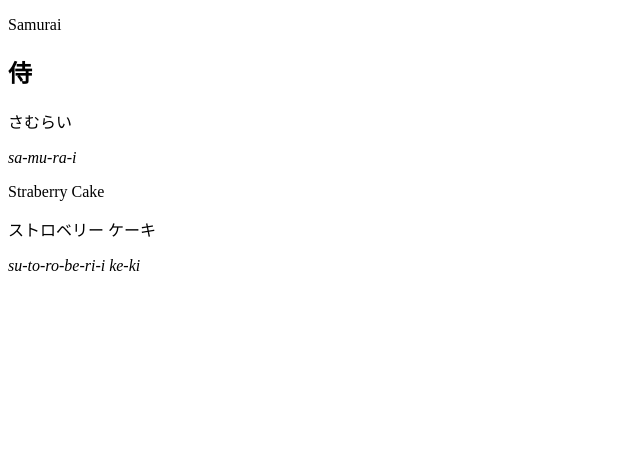
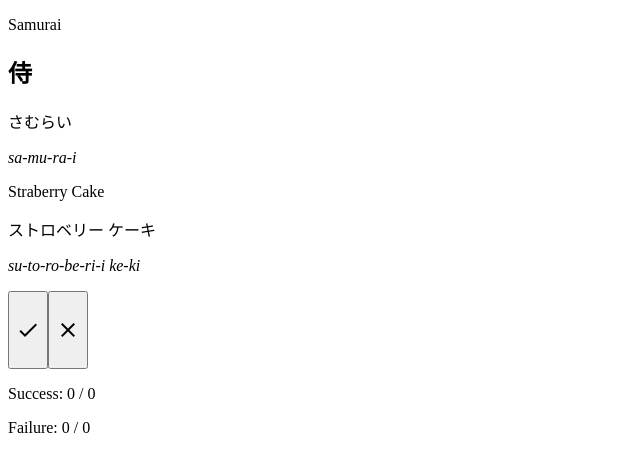
Before and after one commit to AndreWerthwein/learning-japanese, an Angular app: page / in a window 1280 px wide. Shown: the top 472 px of the page, without its empty margins (0-640 px from the left). Built offline with nearby package versions, Linux system fonts and the light colour scheme.

Commit message:
sketch: 'learner-toolbar'-component

```diff
--- a/package.json
+++ b/package.json
@@ -18,6 +18,7 @@
     "@angular/platform-browser": "^15.0.0",
     "@angular/platform-browser-dynamic": "^15.0.0",
     "@angular/router": "^15.0.0",
+    "material-icons": "^1.13.1",
     "rxjs": "~7.5.0",
     "tslib": "^2.3.0",
     "zone.js": "~0.12.0"
--- a/src/app/app.component.html
+++ b/src/app/app.component.html
@@ -1,2 +1,3 @@
 <vocabulary-card [data]="{translation: 'Samurai', originatesInJapanese: true, japanese: { kanji: '侍', hiragana: 'さむらい', pronounciation: 'sa-mu-ra-i'}}"></vocabulary-card>
 <vocabulary-card [data]="{translation: 'Straberry Cake', originatesInJapanese: false, japanese: {katakana: 'ストロベリー ケーキ', pronounciation: 'su-to-ro-be-ri-i ke-ki'}}"></vocabulary-card>
+<learner-toolbar></learner-toolbar>
--- /dev/null
+++ b/src/app/learner-feedback/learner-toolbar/learner-toolbar.component.html
@@ -0,0 +1,4 @@
+<button title="I got it right." (click)="onLearnerStatusUpdate(true)"><p class="material-icons">check</p></button>
+<button title="I got it wrong." (click)="onLearnerStatusUpdate(false)"><p class="material-icons">close</p></button>
+<p>Success: {{ learnerSuccess }} / {{ learnerSuccess + learnerFailure }}</p>
+<p>Failure: {{ learnerFailure }} / {{ learnerSuccess + learnerFailure }}</p>
--- /dev/null
+++ b/src/app/learner-feedback/learner-toolbar/learner-toolbar.component.ts
@@ -0,0 +1,44 @@
+import { Component, OnInit } from '@angular/core';
+
+@Component({
+  selector: 'learner-toolbar',
+  templateUrl: './learner-toolbar.component.html',
+  styleUrls: ['./learner-toolbar.component.scss']
+})
+export class LearnerToolbar implements OnInit {
+  learnerSuccess: number = 0;
+  learnerFailure: number = 0;
+
+  constructor() {}
+
+  ngOnInit(): void {
+    this.getLearnerStatus();
+  }
+
+  private getLearnerStatus(): void {
+    let localStorageLearnerStatus : string | null = window.localStorage.getItem('learnerStatus');
+    let currentLearnerStatus : Array<boolean>;
+
+    if (localStorageLearnerStatus != null) {
+      currentLearnerStatus = JSON.parse(localStorageLearnerStatus);
+      this.learnerSuccess = currentLearnerStatus.filter(Boolean).length;
+      this.learnerFailure = currentLearnerStatus.length - this.learnerSuccess;
+    }
+
+  } // reading current learner-status from local storage
+
+  onLearnerStatusUpdate(success: boolean): void {
+    let currentLearnerStatus : string | null = window.localStorage.getItem('learnerStatus');
+    let learnerStatus: Array<boolean> = [];
+
+    if (currentLearnerStatus != null) {
+      learnerStatus = JSON.parse(currentLearnerStatus);
+    }
+
+    learnerStatus.push(success);
+    window.localStorage.setItem('learnerStatus', JSON.stringify(learnerStatus));
+
+    this.learnerSuccess = learnerStatus.filter(Boolean).length;
+    this.learnerFailure = learnerStatus.length - this.learnerSuccess;
+  } // saving / updating the new learner-status in local storage for visualization
+}
--- a/src/styles.scss
+++ b/src/styles.scss
@@ -1 +1 @@
-/* You can add global styles to this file, and also import other style files */
+@import 'material-icons/iconfont/material-icons.css';
```
Also changed, not shown: src/app/app.module.ts (+9 -1 lines), src/app/learner-feedback/learner-toolbar/learner-toolbar.component.scss (added), 2 other files (tests, documents, lock files or other folders).
